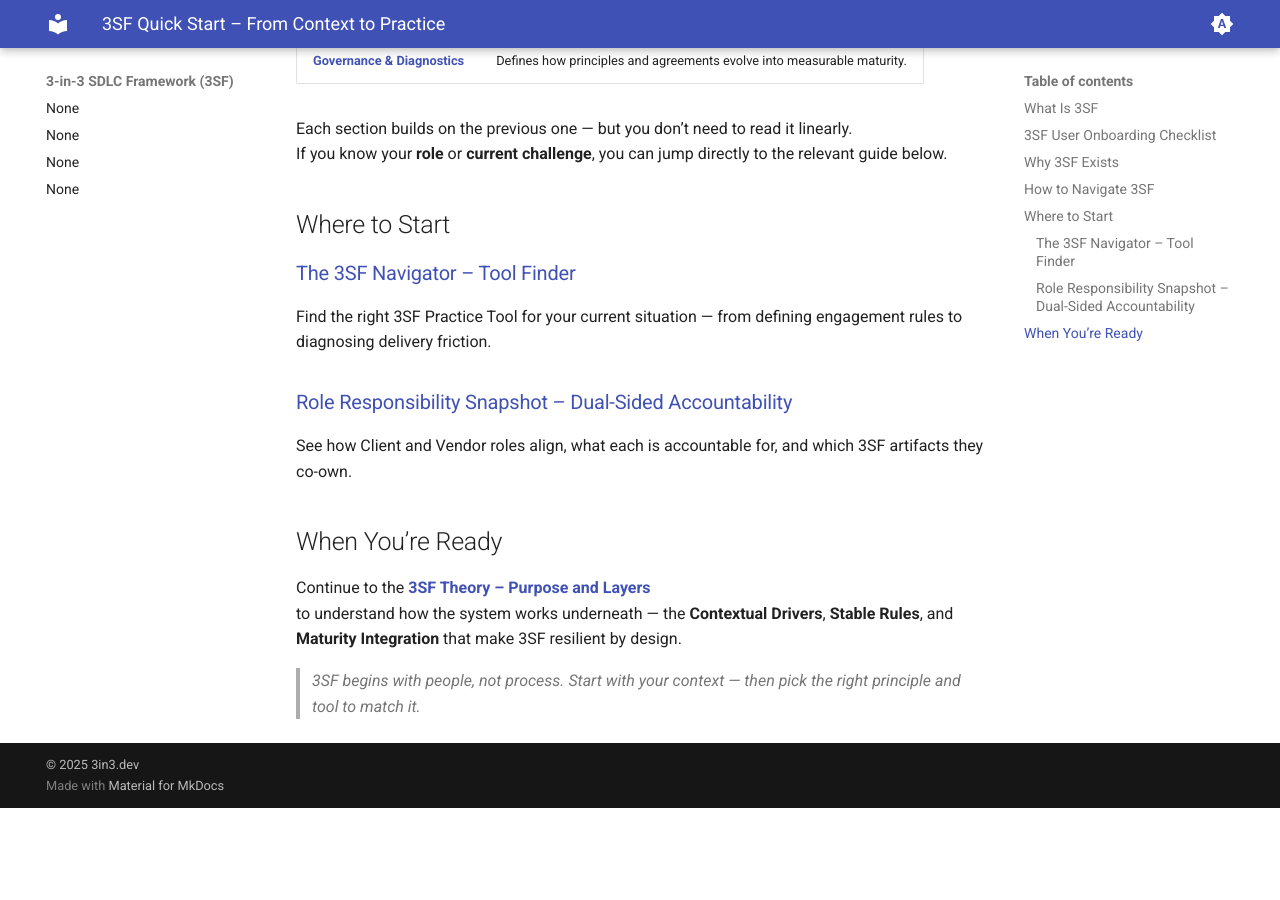
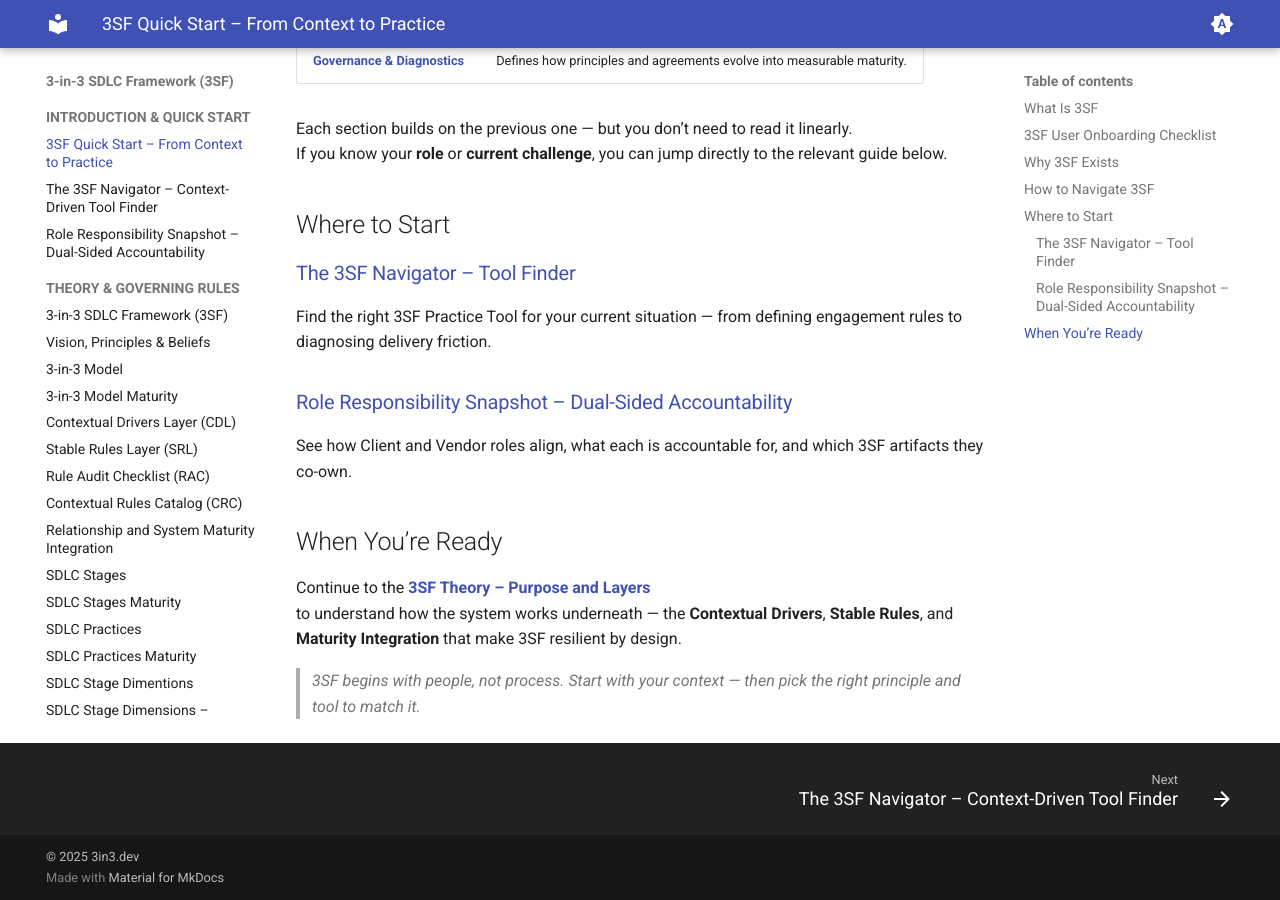
Before and after one commit to vitar/3sf, an MkDocs documentation site: the page built from src/SDLC-Framework/index.md, in a window 1280 px wide and 900 px high, scrolled down 2165 px. Built offline with MkDocs 1.6.1 and Material for MkDocs 9.7.7, drawn with Linux system fonts in a browser that asks for light colours; before the commit the page ends 2973 px from its top, so only the background shows below that.

Commit message:
Update mkdocs.yml

```diff
--- a/mkdocs.yml
+++ b/mkdocs.yml
@@ -36,11 +36,11 @@ plugins:
       ordered_chapter_level: 2
 
 nav:
-  - INTRODUCTION & QUICK START
+  - INTRODUCTION & QUICK START:
     - index.md
     - 000-intro/010-3sf-navigator.md
     - 000-intro/020-role-snapshot.md
-  - THEORY & GOVERNING RULES
+  - THEORY & GOVERNING RULES:
     - 100-theory/100-intro-purpose.md
     - 100-theory/105-vision-principles-beliefs.md
     - 100-theory/110-3in3-model.md
@@ -61,7 +61,7 @@ nav:
     - 100-theory/185-sdlc-stage-validate-dimensions.md
     - 100-theory/190-sdlc-stage-release-dimensions.md
     - 100-theory/195-sdlc-stage-run-evolve-dimensions.md
-  - PRACTICES & TOOLS
+  - PRACTICES & TOOLS:
     - 200-practice/200-practice-architecture.md
     - 200-practice/205-engagement-context-canvas.md
     - 200-practice/210-autonomy-control-charter.md
@@ -76,7 +76,7 @@ nav:
     - 200-practice/255-self-diagnostic.md
     - 200-practice/260-relationship-audit.md
     - 200-practice/265-learning-before-blame-protocol.md
-  - GOVERNANCE & DIAGNOSTICS
+  - GOVERNANCE & DIAGNOSTICS:
     - 300-contracts/300-contracts-architecture.md
     - 300-contracts/310-engagement-contract.md
     - 300-contracts/320-maturity-growth-contract.md
```
